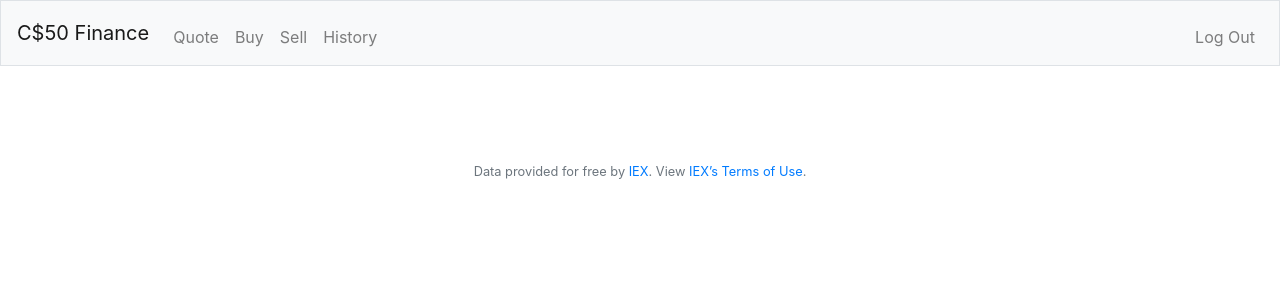
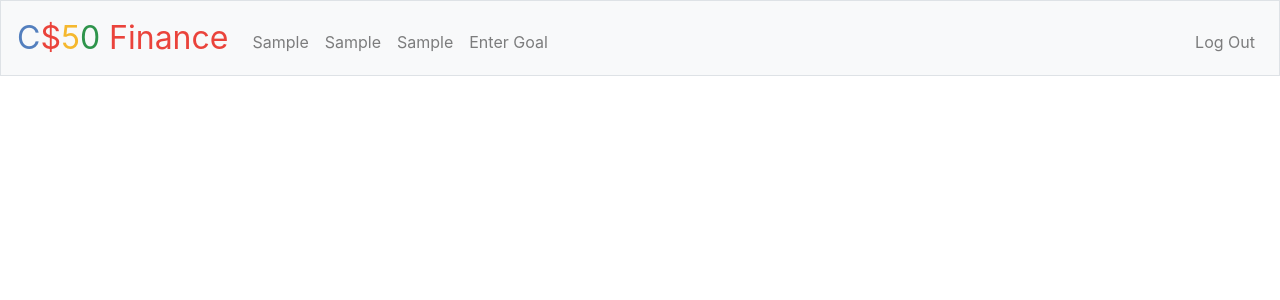
Before and after one commit to vanessa-hu/on-track, a Flask app: template templates/layout.html in a window 1280 px wide. Shown: the top 300 px of the page. Run offline with Flask 2, Linux system fonts and the light colour scheme; a user stored in the database is signed in; the template is opened without the code that fills it: most values are stand-ins (such as "Sample title", 1, 10 or a date in 2020); some libraries are stand-ins or nearby versions.

Commit message:
prelim functions

```diff
--- a/application.py
+++ b/application.py
@@ -1,6 +1,6 @@
 import os
 
-from cs50 import SQL
+import sqlite3
 from flask import Flask, flash, jsonify, redirect, render_template, request, session
 from flask_session import Session
 from tempfile import mkdtemp
@@ -8,7 +8,6 @@ from werkzeug.exceptions import default_exceptions, HTTPException, InternalServe
 from werkzeug.security import check_password_hash, generate_password_hash
 from datetime import datetime
 from helpers import apology, login_required, lookup, usd, pass_strong
-# personal touch: checking password strength
 
 # Configure application
 app = Flask(__name__)
@@ -35,7 +34,8 @@ app.config["SESSION_TYPE"] = "filesystem"
 Session(app)
 
 # Configure CS50 Library to use SQLite database
-db = SQL("sqlite:///finance.db")
+connection = sqlite3.connect("tracker.db")
+db = connection.cursor()
 
 # Make sure API key is set
 if not os.environ.get("API_KEY"):
@@ -45,92 +45,22 @@ if not os.environ.get("API_KEY"):
 @app.route("/")
 @login_required
 def index():
-    """Show portfolio of stocks"""
-    balance = db.execute("SELECT cash FROM users WHERE username=:username", username=session['user_id'])[0]['cash']
-    owned = db.execute("SELECT symbol, SUM(shares) FROM bought WHERE user=:username GROUP BY symbol", username=session['user_id'])
-    grand_total = 0
-    stocks = []
-    total = 0
-    for stock in owned:
-        symbol = stock['symbol']
-        if not symbol:
-            break
-        info = lookup(symbol)
-        shares = stock['SUM(shares)']
-        if shares == 0:
-            break
-        price = info['price']
-        name = info['name']
-        total = shares*price
-        grand_total += total
-        stocks.append([symbol, name, shares, usd(price), usd(total)])
-    grand_total += balance
-    return render_template("index.html", cash=usd(balance), stocks=stocks, grand_total=usd(grand_total))
+    return apology("to do")
 
-
-@app.route("/buy", methods=["GET", "POST"])
+@app.route("/goal1", methods=["GET", "POST"])
 @login_required
-def buy():
+def goal1():
     if request.method == "GET":
-        return render_template("buy.html")
-    symbol = request.form.get("symbol").upper()
-    info = lookup(symbol)
-    if not info:
-        return apology("Invalid symbol.")
-    shares = request.form.get("shares")
-    if not shares:
-        return apology("Please enter a positive number of shares.")
-    acceptable = ['0', '1', '2', '3', '4', '5', '6', '7', '8', '9']
-    for character in shares:
-        if character not in acceptable:
-            return apology("Input must be a positive integer.")
-    shares = int(shares)
-    if shares <= 0:
-        return apology("Input must be a positive integer.")
-    price = info['price']
-    name = info['name']
-    total = price*shares
-    balance = db.execute("SELECT cash FROM users WHERE username=:username", username=session['user_id'])[0]['cash']
-    if total > balance:
-        return apology("You don't have enough money.")
-    time = datetime.now()
-    hist = db.execute("SELECT symbol, shares FROM bought WHERE symbol=:symbol AND user=:username",
-                      symbol=symbol, username=session['user_id'])
-    if not hist:
-        db.execute("INSERT INTO bought (user, symbol, shares, price, time) VALUES (:user, :symbol, :shares, :price, :time)",
-                   user=session['user_id'], symbol=symbol, shares=shares, price=price, time=time)
-    else:
-        hist = hist[0]
-        exists = hist['symbol']
-        if not exists:
-            db.execute("INSERT INTO bought (user, symbol, shares, price, time) VALUES (:user, :symbol, :shares, :price, :time)",
-                       user=session['user_id'], symbol=symbol, shares=shares, price=price, time=time)
-        else:
-            new_shares = hist['shares'] + shares
-            db.execute("UPDATE bought SET shares = :shares WHERE user=:user AND symbol=:symbol",
-                       shares=new_shares, user=session['user_id'], symbol=symbol)
-    db.execute("INSERT INTO history (user, type, shares, symbol, price, time) VALUES (:user, 'buy', :shares, :symbol, :price, :time)",
-               user=session['user_id'], shares=shares, symbol=symbol, price=price, time=time)
-    db.execute("UPDATE users SET cash = :cash WHERE username=:username", cash=balance - total, username=session['user_id'])
+        return apology("to do")
     return redirect("/")
 
 
-@app.route("/history")
+@app.route("/goal2", methods=["GET", "POST"])
 @login_required
-def history():
-    """Show history of transactions"""
-    data = db.execute("SELECT * FROM history WHERE user=:username", username=session['user_id'])
-    stocks = []
-    if data != []:
-        for item in data:
-            symbol = item['symbol']
-            price = item['price']
-            trans_type = item['type']
-            shares = item['shares']
-            time = item['time']
-            name = lookup(symbol)['name']
-            stocks.append([symbol, name, shares, usd(price), trans_type, time])
-    return render_template("history.html", stocks=stocks)
+def goal2():
+    if request.method == "GET":
+        return apology("to do")
+    return apology("to do")
 
 
 @app.route("/login", methods=["GET", "POST"])
@@ -181,21 +111,12 @@ def logout():
     return redirect("/")
 
 
-@app.route("/quote", methods=["GET", "POST"])
+@app.route("/goal3", methods=["GET", "POST"])
 @login_required
-def quote():
+def goal3():
     if request.method == "GET":
-        return render_template("quote.html")
-    symbol = request.form.get("symbol")
-    try:
-        info = lookup(symbol)
-    except:
-        return apology("Invalid symbol.")
-    if not info:
-        return apology("Invalid symbol.")
-    amount = info['price']
-    company = info['name'] + " (" + info['symbol'] + ")"
-    return render_template("quoted.html", name=company, amount=amount)
+        return apology("to do")
+    return apology("to do")
 
 
 @app.route("/register", methods=["GET", "POST"])
@@ -234,71 +155,13 @@ def register():
     return redirect("/")
 
 
-@app.route("/sell", methods=["GET", "POST"])
+@app.route("/enter", methods=["GET", "POST"])
 @login_required
-def sell():
+def enter():
     """Sell shares of stock"""
     # see what you can sell
-    owned = db.execute("SELECT symbol, SUM(shares) FROM bought WHERE user=:username GROUP BY symbol", username=session['user_id'])
-    symbols = []
-    for stock in owned:
-        symbol = stock['symbol']
-        if not symbol:
-            break
-        if stock['SUM(shares)'] != 0:
-            symbols.append(symbol)
     if request.method == "GET":
-        return render_template("sell.html", symbols=symbols)
-    # otherwise, do this stuff for a post request
-    symbol = request.form.get("symbol")
-    shares = request.form.get("shares")
-    if not shares:
-        return apology("Please input a positive number of shares.")
-    acceptable = ['0', '1', '2', '3', '4', '5', '6', '7', '8', '9']
-    for character in shares:
-        if character not in acceptable:
-            return apology("Input must be a positive integer.")
-    shares = int(shares)
-    if shares <= 0:
-        return apology("Input must be a positive integer.")
-    to_sell = ""
-    # can't sell more than you own
-    for stock in owned:
-        if stock['symbol'] == symbol:
-            if stock['SUM(shares)'] < shares:
-                return apology("You don't own that many shares.")
-            to_sell = stock['symbol']
-    if to_sell == "":
-        return apology("You don't own that stock.")
-    time = datetime.now()
-    info = lookup(symbol)
-    price = info['price']
-    total = price*shares
-    # update cash balance
-    balance = db.execute("SELECT cash FROM users WHERE username=:username", username=session['user_id'])[0]['cash']
-    # update the database differently depending on if you've sold or bought the stock in the past
-    hist = db.execute("SELECT symbol, shares FROM bought WHERE symbol=:symbol AND user=:username",
-                      symbol=symbol, username=session['user_id'])[0]
-    sellhist = db.execute("SELECT symbol, shares FROM sold WHERE symbol=:symbol AND user=:username",
-                          symbol=symbol, username=session['user_id'])
-    if not sellhist:
-        db.execute("INSERT INTO sold (user, symbol, shares, price, time) VALUES (:user, :symbol, :shares, :price, :time)",
-                   user=session['user_id'], symbol=to_sell, shares=shares, price=price, time=time)
-    else:
-        exists = sellhist[0]['symbol']
-        if not exists:
-            db.execute("INSERT INTO sold (user, symbol, shares, price, time) VALUES (:user, :symbol, :shares, :price, :time)",
-                       user=session['user_id'], symbol=to_sell, shares=shares, price=price, time=time)
-        else:
-            sold_shares = sellhist[0]['shares'] + shares
-            db.execute("UPDATE sold SET shares = :shares WHERE user=:user AND symbol=:symbol",
-                       shares=sold_shares, user=session['user_id'], symbol=to_sell)
-    new_shares = hist['shares'] - shares
-    db.execute("UPDATE bought SET shares = :shares WHERE user=:user AND symbol=:symbol",
-               shares=new_shares, user=session['user_id'], symbol=to_sell)
-    db.execute("INSERT INTO history (user, type, symbol, shares, price, time) VALUES (:user, 'sell', :symbol, :shares, :price, :time)",
-               user=session['user_id'], symbol=symbol, shares=shares, price=price, time=time)
-    db.execute("UPDATE users SET cash = :cash WHERE username=:username", cash=balance + total, username=session['user_id'])
+        return apology("to do")
     return redirect("/")
 
 
--- a/static/styles.css
+++ b/static/styles.css
@@ -0,0 +1,69 @@
+nav .navbar-brand
+{
+    /* size for brand */
+    font-size: xx-large;
+}
+
+/* colors for brand */
+nav .navbar-brand .blue
+{
+    color: #537fbe;
+}
+nav .navbar-brand .red
+{
+    color: #ea433b;
+}
+nav .navbar-brand .yellow
+{
+    color: #f5b82e;
+}
+nav .navbar-brand .green
+{
+    color: #2e944b;
+}
+
+main .form-control
+{
+    /* center form controls */
+    display: inline-block;
+
+    /* override Bootstrap's 100% width for form controls */
+    width: auto;
+}
+
+main
+{
+    /* scroll horizontally as needed */
+    overflow-x: auto;
+
+    /* center contents */
+    text-align: center;
+}
+
+main img
+{
+    /* constrain images on small screens */
+    max-width: 100%;
+}
+
+.summary
+{
+    padding: 10px;
+}
+
+.headerrow
+{
+    font-weight: bold;
+    border-top-style: solid;
+    border-bottom-style: solid;
+}
+
+td
+{
+    column-width: 200px;
+    padding: 8px;
+}
+.total
+{
+    font-weight: bold;
+}
--- a/templates/layout.html
+++ b/templates/layout.html
@@ -34,10 +34,10 @@
             <div class="collapse navbar-collapse" id="navbar">
                 {% if session.user_id %}
                     <ul class="navbar-nav mr-auto mt-2">
-                        <li class="nav-item"><a class="nav-link" href="/quote">Quote</a></li>
-                        <li class="nav-item"><a class="nav-link" href="/buy">Buy</a></li>
-                        <li class="nav-item"><a class="nav-link" href="/sell">Sell</a></li>
-                        <li class="nav-item"><a class="nav-link" href="/history">History</a></li>
+                        <li class="nav-item"><a class="nav-link" href="/goal1">{{ goal_1 }}</a></li>
+                        <li class="nav-item"><a class="nav-link" href="/goal2">{{ goal_2 }}</a></li>
+                        <li class="nav-item"><a class="nav-link" href="/goal3">{{ goal_3 }}</a></li>
+                        <li class="nav-item"><a class="nav-link" href="/enter">Enter Goal</a></li>
                     </ul>
                     <ul class="navbar-nav ml-auto mt-2">
                         <li class="nav-item"><a class="nav-link" href="/logout">Log Out</a></li>
@@ -63,10 +63,6 @@
             {% block main %}{% endblock %}
         </main>
 
-        <footer class="small text-center text-muted">
-            Data provided for free by <a href="https://iextrading.com/developer">IEX</a>. View <a href="https://iextrading.com/api-exhibit-a/">IEX’s Terms of Use</a>.
-        </footer>
-
     </body>
 
 </html>
```
Also changed, not shown: templates/login.html (added, +17 -0 lines), tracker.db (added).
